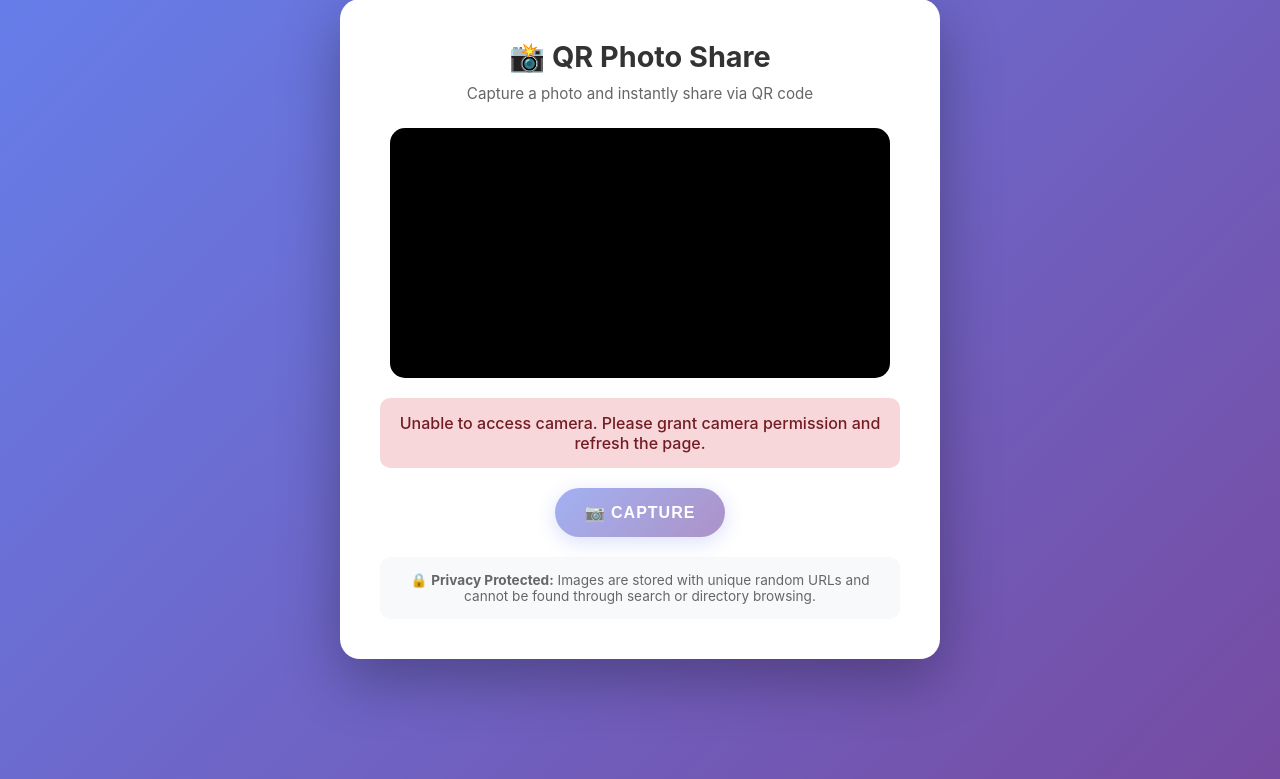
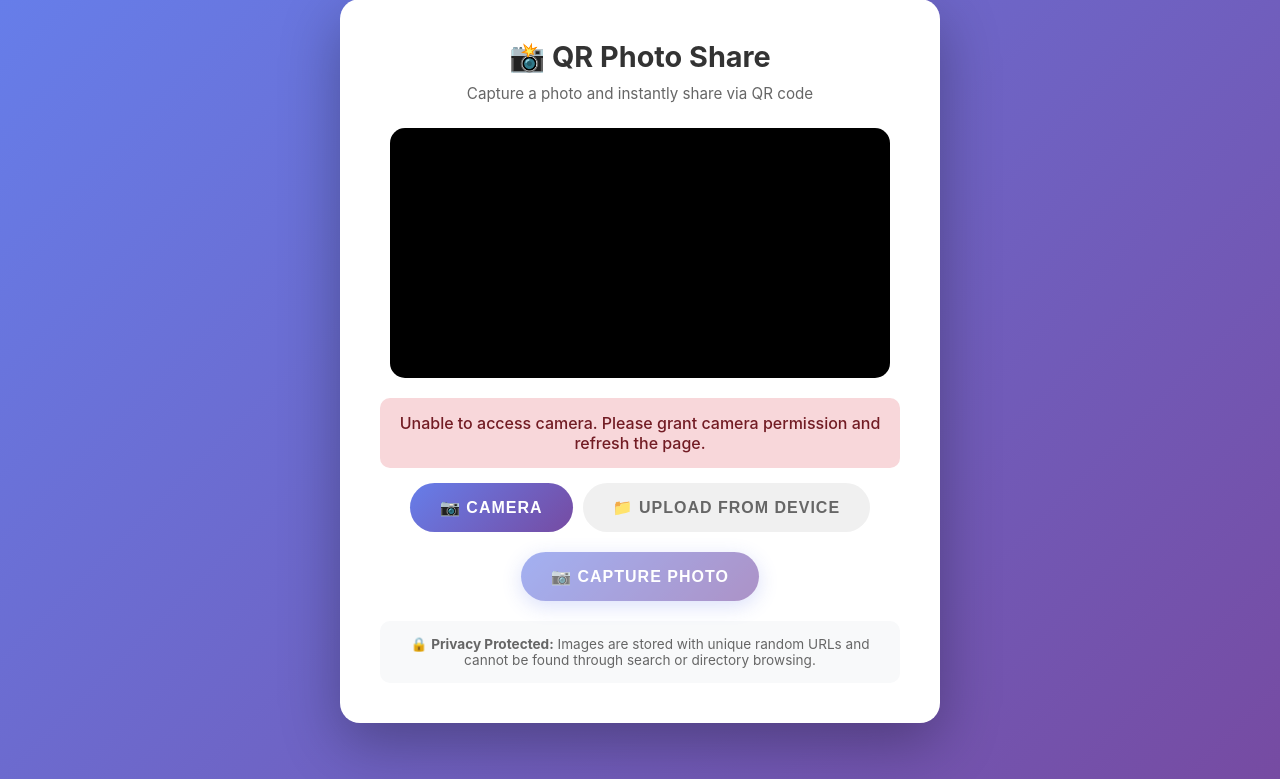
Before and after one commit to Dhiraj-0/qr-photo-share, a Flask app: page / in a window 1280 px wide. Shown: the part 21-800 px from the top of the page. Run offline with Flask 3, Linux system fonts and the light colour scheme.

Commit message:
Added file upload option, fixed capture button position, and improved URL generation

```diff
--- a/app.py
+++ b/app.py
@@ -108,9 +108,53 @@ def upload_image():
         with open(filepath, 'wb') as f:
             f.write(image_bytes)
 
-        # Generate unique URL for the image
-        # In production, this would be the actual domain
-        base_url = request.host_url.rstrip('/')
+        # Generate unique URL for the image - use explicit domain for production
+        base_url = os.environ.get('APP_URL', request.host_url.rstrip('/'))
+        unique_url = f"{base_url}/img/{filename}"
+
+        # Generate QR code
+        qr_code_b64 = generate_qr_code(unique_url)
+
+        return jsonify({
+            'success': True,
+            'image_url': unique_url,
+            'qr_code': qr_code_b64,
+            'filename': filename
+        })
+
+    except Exception as e:
+        return jsonify({'error': f'Server error: {str(e)}'}), 500
+
+
+@app.route('/upload-file', methods=['POST'])
+def upload_file():
+    """
+    Handle file upload from device gallery.
+    Accepts image files uploaded directly.
+    """
+    try:
+        # Check if file is in request
+        if 'file' not in request.files:
+            return jsonify({'error': 'No file provided'}), 400
+
+        file = request.files['file']
+
+        if file.filename == '':
+            return jsonify({'error': 'No file selected'}), 400
+
+        if not allowed_file(file.filename):
+            return jsonify({'error': 'Invalid file type. Allowed: png, jpg, jpeg, gif'}), 400
+
+        # Generate unique filename for privacy
+        ext = file.filename.rsplit('.', 1)[1].lower()
+        filename = f"{uuid.uuid4()}.{ext}"
+        filepath = os.path.join(app.config['UPLOAD_FOLDER'], filename)
+
+        # Save the image
+        file.save(filepath)
+
+        # Generate unique URL - use explicit domain for production
+        base_url = os.environ.get('APP_URL', request.host_url.rstrip('/'))
         unique_url = f"{base_url}/img/{filename}"
 
         # Generate QR code
@@ -169,8 +213,8 @@ def show_qr(filename):
     except ValueError:
         return jsonify({'error': 'Invalid image identifier'}), 404
 
-    # Generate the image URL
-    base_url = request.host_url.rstrip('/')
+    # Generate the image URL - use explicit domain for production
+    base_url = os.environ.get('APP_URL', request.host_url.rstrip('/'))
     image_url = f"{base_url}/img/{filename}"
 
     # Generate QR code
--- a/static/css/style.css
+++ b/static/css/style.css
@@ -79,12 +79,103 @@ body {
     display: block;
 }
 
+/* Mode Selection */
+.mode-selection {
+    display: flex;
+    justify-content: center;
+    gap: 10px;
+    margin-bottom: 20px;
+}
+
+.btn-mode {
+    padding: 12px 20px;
+    font-size: 0.85rem;
+    background: #f0f0f0;
+    color: #666;
+    border: 2px solid transparent;
+}
+
+.btn-mode.active {
+    background: linear-gradient(135deg, #667eea 0%, #764ba2 100%);
+    color: white;
+    border-color: transparent;
+}
+
+/* Mode Content */
+.mode-content {
+    margin-top: 15px;
+}
+
+/* Upload Container */
+.upload-container {
+    text-align: center;
+    padding: 20px;
+}
+
+.upload-label {
+    display: flex;
+    flex-direction: column;
+    align-items: center;
+    justify-content: center;
+    padding: 30px;
+    border: 3px dashed #667eea;
+    border-radius: 15px;
+    cursor: pointer;
+    margin-bottom: 20px;
+    transition: all 0.3s ease;
+    background: #f8f9fa;
+}
+
+.upload-label:hover {
+    background: #e8eaff;
+    border-color: #764ba2;
+}
+
+.upload-icon {
+    font-size: 3rem;
+    margin-bottom: 10px;
+}
+
+.upload-label span {
+    color: #667eea;
+    font-weight: 600;
+}
+
+.file-preview {
+    margin-top: 15px;
+}
+
+.file-preview img {
+    max-width: 200px;
+    border-radius: 10px;
+    box-shadow: 0 5px 15px rgba(0,0,0,0.2);
+}
+
 /* Camera Controls */
 .camera-controls {
     display: flex;
     justify-content: center;
     gap: 15px;
-    margin-top: 20px;
+    margin-top: 10px;
+}
+
+/* Capture Button - Fixed position for mobile */
+.capture-btn {
+    position: fixed;
+    bottom: 30px;
+    left: 50%;
+    transform: translateX(-50%);
+    z-index: 100;
+    padding: 18px 40px;
+    font-size: 1.1rem;
+    box-shadow: 0 8px 30px rgba(102, 126, 234, 0.5);
+}
+
+@media (min-width: 768px) {
+    .capture-btn {
+        position: static;
+        transform: none;
+    }
 }
 
 /* Buttons */
--- a/static/js/camera.js
+++ b/static/js/camera.js
@@ -6,6 +6,7 @@
 // Global variables
 let stream = null;
 let capturedImage = null;
+let selectedFile = null;
 let currentImageUrl = null;
 let currentQrCode = null;
 
@@ -21,6 +22,15 @@ const statusDiv = document.getElementById('status');
 const resultDiv = document.getElementById('result');
 const qrCodeImg = document.getElementById('qrCodeImg');
 const imageUrlLink = document.getElementById('imageUrl');
+
+// Mode switching elements
+const cameraModeBtn = document.getElementById('cameraModeBtn');
+const uploadModeBtn = document.getElementById('uploadModeBtn');
+const cameraMode = document.getElementById('cameraMode');
+const uploadMode = document.getElementById('uploadMode');
+const fileInput = document.getElementById('fileInput');
+const uploadFileBtn = document.getElementById('uploadFileBtn');
+const filePreview = document.getElementById('filePreview');
 
 /**
  * Initialize camera when page loads
@@ -302,3 +312,107 @@ if (uploadBtn) {
 window.addEventListener('beforeunload', () => {
     stopCameraStream();
 });
+
+/**
+ * Mode Switching Functions
+ */
+function switchToCameraMode() {
+    cameraModeBtn.classList.add('active');
+    uploadModeBtn.classList.remove('active');
+    cameraMode.style.display = 'block';
+    uploadMode.style.display = 'none';
+
+    // Stop any file upload
+    selectedFile = null;
+    filePreview.innerHTML = '';
+    uploadFileBtn.disabled = true;
+
+    // Restart camera
+    initCamera();
+}
+
+function switchToUploadMode() {
+    uploadModeBtn.classList.add('active');
+    cameraModeBtn.classList.remove('active');
+    uploadMode.style.display = 'block';
+    cameraMode.style.display = 'none';
+
+    // Stop camera
+    stopCameraStream();
+
+    // Hide camera preview
+    cameraContainer.classList.remove('captured');
+    showStatus('Select an image from your gallery to upload.', 'info');
+}
+
+// File selection handler
+function handleFileSelect(event) {
+    const file = event.target.files[0];
+    if (file) {
+        selectedFile = file;
+
+        // Show preview
+        const reader = new FileReader();
+        reader.onload = function(e) {
+            filePreview.innerHTML = '<img src="' + e.target.result + '" alt="Preview">';
+        };
+        reader.readAsDataURL(file);
+
+        uploadFileBtn.disabled = false;
+        showStatus('File selected! Click "Upload Image" to generate QR code.', 'success');
+    }
+}
+
+// Upload file handler
+async function uploadFile() {
+    if (!selectedFile) {
+        showStatus('No file selected. Please select a file first.', 'error');
+        return;
+    }
+
+    uploadFileBtn.disabled = true;
+    uploadFileBtn.textContent = 'Uploading...';
+    showStatus('Uploading file...', 'info');
+
+    try {
+        const formData = new FormData();
+        formData.append('file', selectedFile);
+
+        const response = await fetch('/upload-file', {
+            method: 'POST',
+            body: formData
+        });
+
+        const data = await response.json();
+
+        if (!response.ok) {
+            throw new Error(data.error || 'Upload failed');
+        }
+
+        currentImageUrl = data.image_url;
+        currentQrCode = data.qr_code;
+
+        displayResult(data);
+
+    } catch (err) {
+        console.error('Upload error:', err);
+        showStatus('Error uploading file: ' + err.message, 'error');
+    } finally {
+        uploadFileBtn.disabled = false;
+        uploadFileBtn.textContent = 'Upload Image';
+    }
+}
+
+// Add event listeners for mode switching
+if (cameraModeBtn) {
+    cameraModeBtn.addEventListener('click', switchToCameraMode);
+}
+if (uploadModeBtn) {
+    uploadModeBtn.addEventListener('click', switchToUploadMode);
+}
+if (fileInput) {
+    fileInput.addEventListener('change', handleFileSelect);
+}
+if (uploadFileBtn) {
+    uploadFileBtn.addEventListener('click', uploadFile);
+}
--- a/templates/index.html
+++ b/templates/index.html
@@ -28,10 +28,17 @@
         <!-- Status Message -->
         <div id="status" class="status" style="display: none;"></div>
 
-        <!-- Camera Controls -->
+        <!-- Mode Selection -->
+        <div class="mode-selection">
+            <button id="cameraModeBtn" class="btn btn-mode active">📷 Camera</button>
+            <button id="uploadModeBtn" class="btn btn-mode">📁 Upload from Device</button>
+        </div>
+
+        <!-- Camera Mode -->
+        <div id="cameraMode" class="mode-content">
             <div class="camera-controls">
-            <button id="captureBtn" class="btn btn-primary" disabled>
-                📷 Capture
+                <button id="captureBtn" class="btn btn-primary capture-btn" disabled>
+                    📷 Capture Photo
                 </button>
                 <button id="retakeBtn" class="btn btn-secondary" style="display: none;">
                     🔄 Retake
@@ -39,6 +46,22 @@
                 <button id="uploadBtn" class="btn btn-primary" style="display: none;">
                     ⬆️ Upload
                 </button>
+            </div>
+        </div>
+
+        <!-- Upload Mode -->
+        <div id="uploadMode" class="mode-content" style="display: none;">
+            <div class="upload-container">
+                <label for="fileInput" class="upload-label">
+                    <div class="upload-icon">📁</div>
+                    <span>Tap to select image from gallery</span>
+                </label>
+                <input type="file" id="fileInput" accept="image/*" style="display: none;">
+                <button id="uploadFileBtn" class="btn btn-primary" disabled>
+                    ⬆️ Upload Image
+                </button>
+                <div id="filePreview" class="file-preview"></div>
+            </div>
         </div>
 
         <!-- Result Section with QR Code -->
```
Also changed, not shown: 1 other file. Lines whose indentation alone changed are shown as unchanged.
